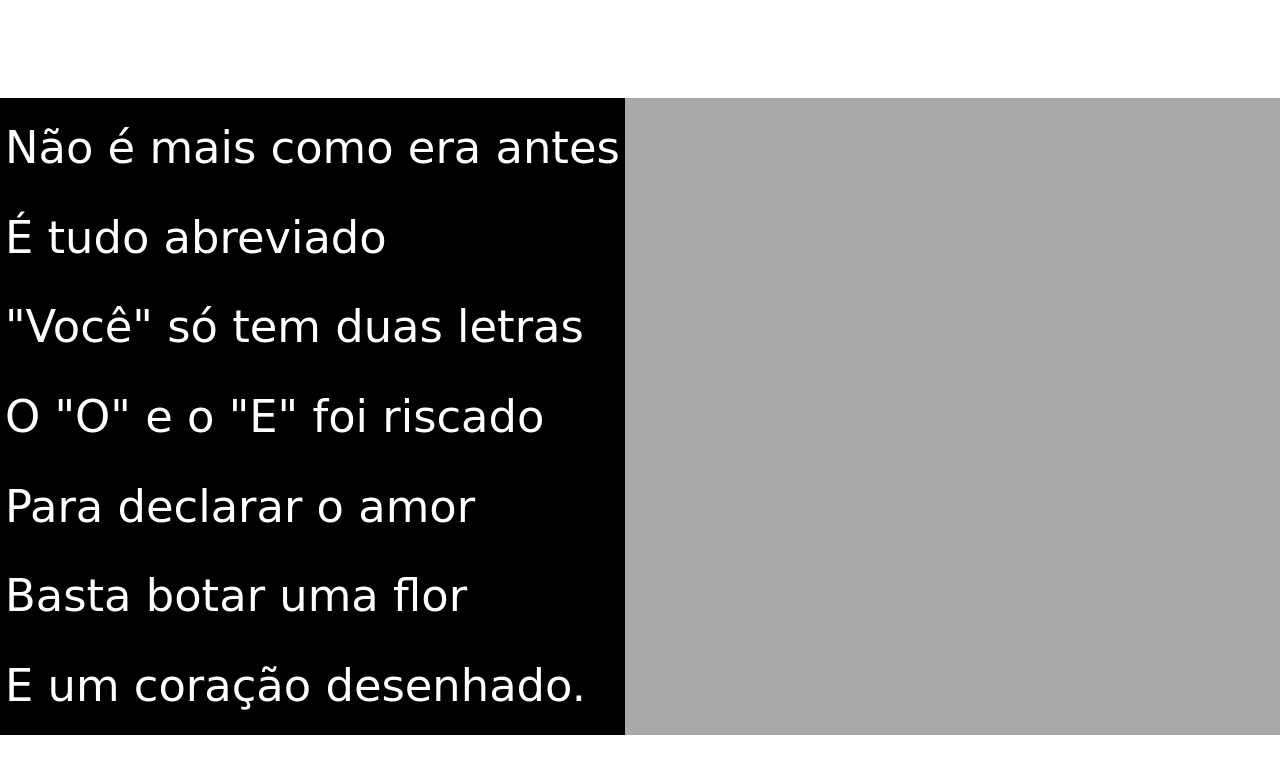
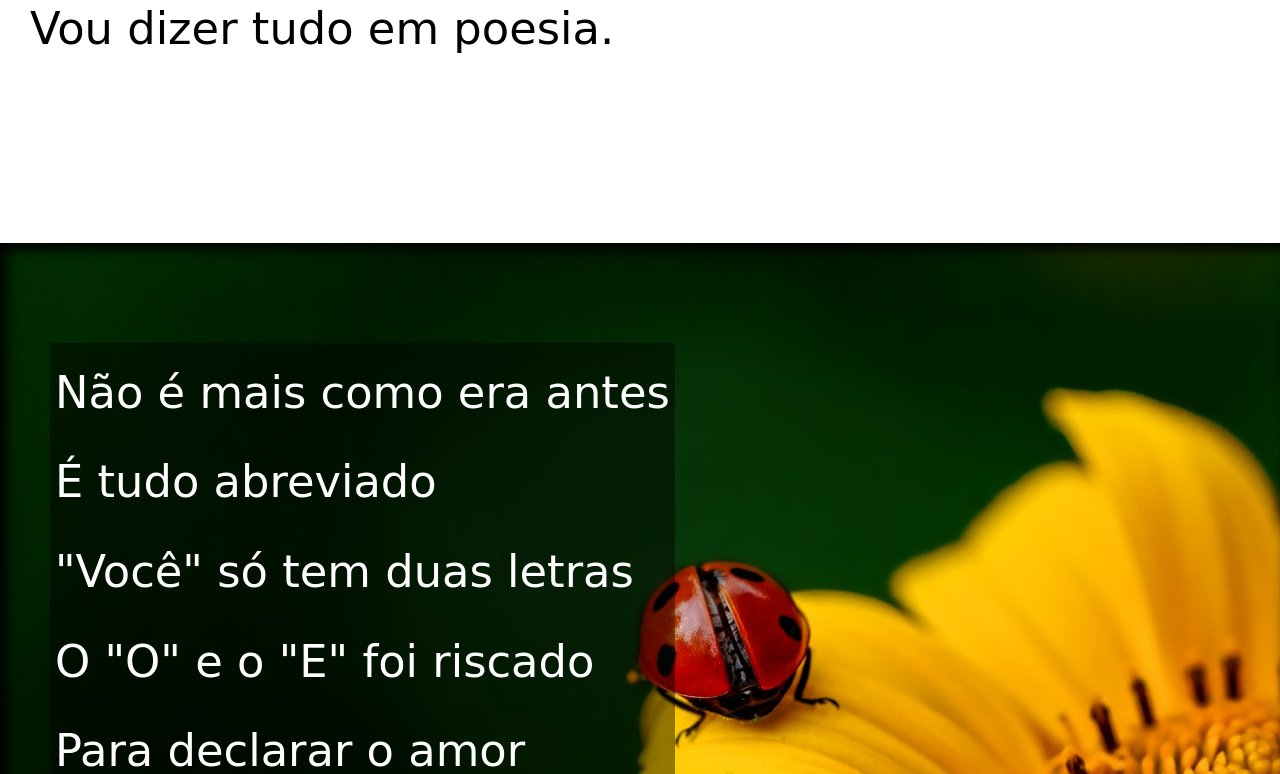
Before and after one commit to Ricardo1342/html-css-v.2, a plain HTML site: page desafio012/index.html in a window 1280 px wide. Shown: the part 846-1620 px from the top of the page. Drawn offline with Linux system fonts and the light colour scheme.

Commit message:
atualaização desafio 12

```diff
--- a/desafio012/estilo/styles.css
+++ b/desafio012/estilo/styles.css
@@ -35,6 +35,7 @@ header {
 header > h1 {
     padding-top: 50px;
     font-variant: small-caps;
+    font-size: 80px;
 }
 
 header > p {
@@ -67,6 +68,8 @@ section.normal {
 section.imagem {
     background-color: rgb(51, 51, 51);
     color: white;
+    box-shadow: inset 6px 6px 13px 0px black;
+    background-attachment: fixed;
 }
 
 section {
@@ -78,8 +81,25 @@ section {
     font-size: 3.5vw;
 }
 
-section.imagem {
+section.imagem > p {
     display: inline-block;
     padding: 5px;
-    background-color: black;
+    background-color: rgba(0, 0, 0, 0.425);
+    padding-bottom: 2em;
+    margin: 20px;
 }
+
+section > p {
+    padding-bottom: 2em;
+}
+
+section#img01 {
+    background-image: url('../imagens/background001.jpg');
+    background-position: right center;
+    background-size: cover;
+}
+
+section#img02 {
+    background-image: url('../imagens/background002.jpg');
+    background-size: cover;
+}
--- a/desafio012/index.html
+++ b/desafio012/index.html
@@ -24,7 +24,7 @@
         </p>
     </section>
 
-    <section class="imagem">
+    <section class="imagem" id="img01">
         <p>
             Não é mais como era antes <br>
             É tudo abreviado <br>
@@ -57,7 +57,7 @@
         </p>
     </section>
 
-    <section class="imagem">
+    <section class="imagem" id="img02">
         <p>
             Tenho saudade das cartas <br>
             Escritas com a própria mão <br>
```
